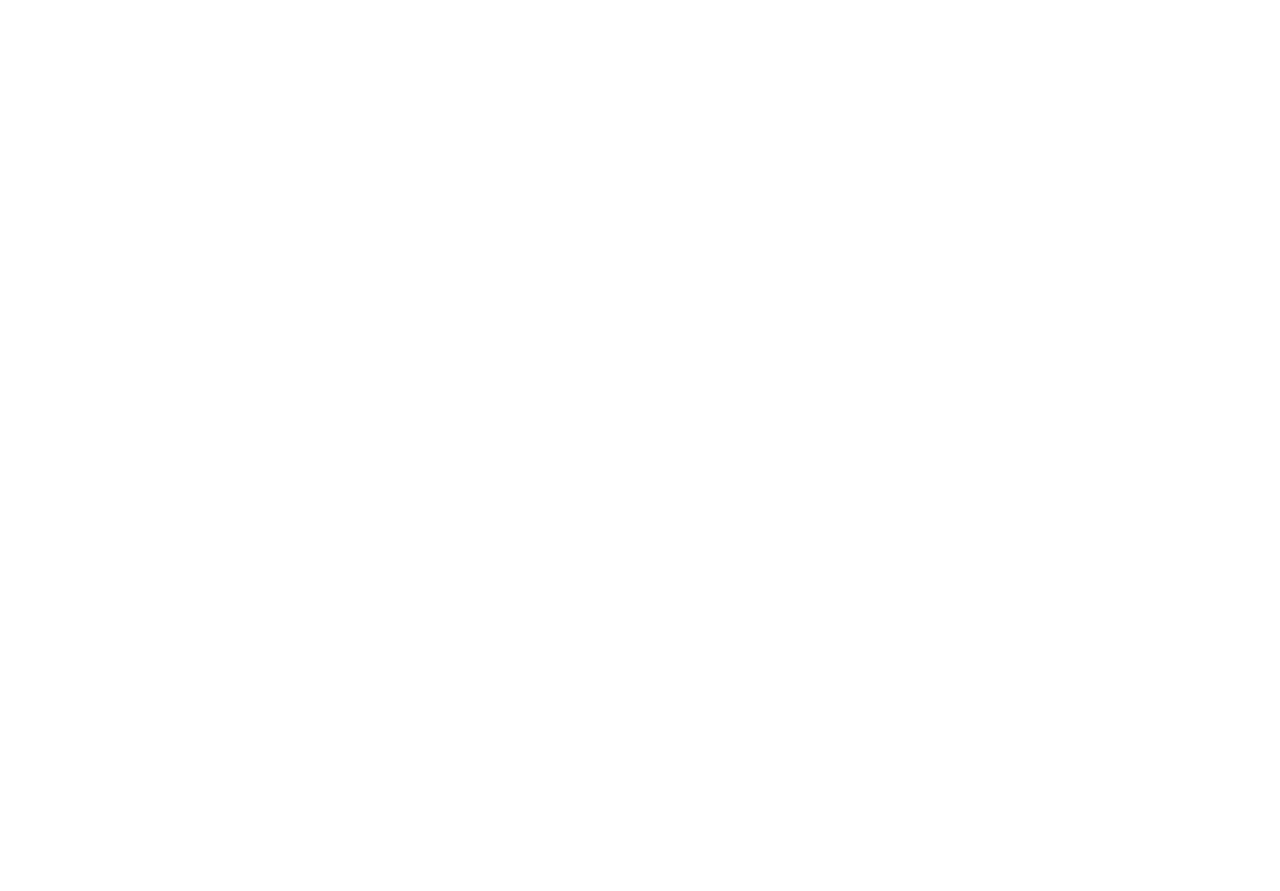
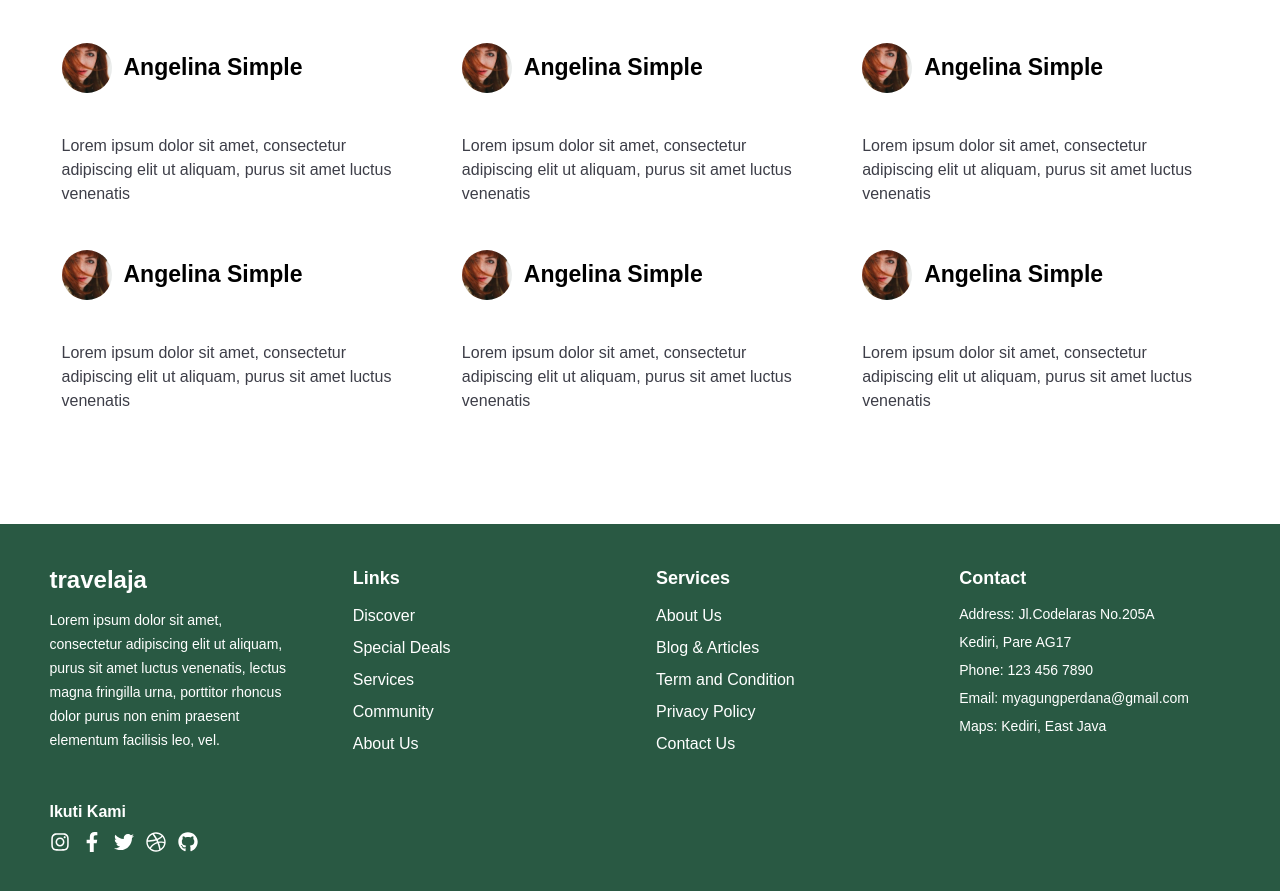
Before and after one commit to Jurayev311/travel-copy-app, a Next.js app: page / in a window 1280 px wide. Shown: the part 2540-3431 px from the top of the page. Before the commit the page ends 2447 px from the top, so only its background shows below. Built offline with nearby package versions, Linux system fonts and the light colour scheme.

Commit message:
testiminiol and footer components completed

```diff
--- a/src/app/(layout)/page.js
+++ b/src/app/(layout)/page.js
@@ -1,6 +1,8 @@
 import Discover from '@/components/Discover'
+import Footer from '@/components/Footer'
 import Hero from '@/components/Hero'
 import Point from '@/components/Point'
+import Testimonial from '@/components/Testimonial'
 import React from 'react'
 
 const Home = () => {
@@ -9,6 +11,8 @@
       <Hero />
       <Point />
       <Discover />
+      <Testimonial />
+      <Footer />
     </div>
   )
 }
--- /dev/null
+++ b/src/components/Footer.js
@@ -0,0 +1,65 @@
+import Link from "next/link";
+import React from "react";
+import { FaInstagram, FaFacebookF, FaTwitter, FaDribbble, FaGithub } from "react-icons/fa";
+
+const Footer = () => {
+  return (
+    <footer className="bg-[#295943] text-white py-10">
+      <div className="container mx-auto px-5 grid grid-cols-1 md:grid-cols-4 gap-8">
+
+        <div>
+          <h2 className="text-2xl font-bold">travelaja</h2>
+          <p className="mt-3 text-sm leading-6 max-w-[240px]">
+            Lorem ipsum dolor sit amet, consectetur adipiscing elit ut aliquam,
+            purus sit amet luctus venenatis, lectus magna fringilla urna,
+            porttitor rhoncus dolor purus non enim praesent elementum facilisis leo, vel.
+          </p>
+          <h3 className="mt-12 font-bold">Ikuti Kami</h3>
+          <div className="flex gap-3 mt-2 text-xl">
+            <Link href="#"><FaInstagram className="hover:text-gray-300" /></Link>
+            <Link href="#"><FaFacebookF className="hover:text-gray-300" /></Link>
+            <Link href="#"><FaTwitter className="hover:text-gray-300" /></Link>
+            <Link href="#"><FaDribbble className="hover:text-gray-300" /></Link>
+            <Link href="#"><FaGithub className="hover:text-gray-300" /></Link>
+          </div>
+        </div>
+
+        <div>
+          <h3 className="text-lg font-bold">Links</h3>
+          <ul className="mt-3 space-y-2">
+            <li><Link href="/discover" className="hover:text-gray-300">Discover</Link></li>
+            <li><Link href="/deals" className="hover:text-gray-300">Special Deals</Link></li>
+            <li><Link href="/services" className="hover:text-gray-300">Services</Link></li>
+            <li><Link href="/community" className="hover:text-gray-300">Community</Link></li>
+            <li><Link href="/about" className="hover:text-gray-300">About Us</Link></li>
+          </ul>
+        </div>
+
+        <div>
+          <h3 className="text-lg font-bold">Services</h3>
+          <ul className="mt-3 space-y-2">
+            <li><Link href="/about" className="hover:text-gray-300">About Us</Link></li>
+            <li><Link href="/blog" className="hover:text-gray-300">Blog & Articles</Link></li>
+            <li><Link href="/terms" className="hover:text-gray-300">Term and Condition</Link></li>
+            <li><Link href="/privacy" className="hover:text-gray-300">Privacy Policy</Link></li>
+            <li><Link href="/contact" className="hover:text-gray-300">Contact Us</Link></li>
+          </ul>
+        </div>
+
+        <div>
+          <h3 className="text-lg font-bold">Contact</h3>
+          <ul className="mt-3 space-y-2 text-sm">
+            <li>Address: Jl.Codelaras No.205A</li>
+            <li>Kediri, Pare AG17</li>
+            <li>Phone: 123 456 7890</li>
+            <li>Email: <a href="mailto:myagungperdana@gmail.com" className="hover:text-gray-300">myagungperdana@gmail.com</a></li>
+            <li>Maps: Kediri, East Java</li>
+          </ul>
+        </div>
+
+      </div>
+    </footer>
+  );
+};
+
+export default Footer;
--- /dev/null
+++ b/src/components/Testimonial.js
@@ -0,0 +1,76 @@
+import Image from 'next/image'
+import React from 'react'
+import profile from '../../public/assets/profile.svg'
+
+const Testimonial = () => {
+    return (
+        <section className='mb-[99px]'>
+            <div className='container mx-auto text-black'>
+                <div className='text-center'>
+                    <h2 className='text-[#295943] text-[16px] font-bold mb-2'>Testimonial</h2>
+                    <p className='text-[27.65px] text-[#000000] font-bold mb-[50px]'>What they say about us</p>
+                </div>
+
+                <div className='grid grid-cols-3 gap-5'>
+                    <div className='hover:bg-[#43B97F] rounded hover:text-white duration-300 p-3'>
+                        <div className='flex items-center gap-3 mb-[41px]'>
+                            <Image alt='Testimonial profile' src={profile} />
+                            <h3 id='Testimonialh' className='text-[23px] text-[#000000] font-bold'>Angelina Simple</h3>
+                        </div>
+                        <p id='Testimonialp' className='text-[16px] font-normal text-[#3D3E48]'>
+                            Lorem ipsum dolor sit amet, consectetur adipiscing elit ut aliquam, purus sit amet luctus venenatis
+                        </p>
+                    </div>
+                    <div className='hover:bg-[#43B97F] rounded hover:text-white duration-300 p-3'>
+                        <div className='flex items-center gap-3 mb-[41px]'>
+                            <Image alt='Testimonial profile' src={profile} />
+                            <h3 id='Testimonialh' className='text-[23px] text-[#000000] font-bold'>Angelina Simple</h3>
+                        </div>
+                        <p id='Testimonialp' className='text-[16px] font-normal text-[#3D3E48]'>
+                            Lorem ipsum dolor sit amet, consectetur adipiscing elit ut aliquam, purus sit amet luctus venenatis
+                        </p>
+                    </div>
+                    <div className='hover:bg-[#43B97F] rounded hover:text-white duration-300 p-3'>
+                        <div className='flex items-center gap-3 mb-[41px]'>
+                            <Image alt='Testimonial profile' src={profile} />
+                            <h3 id='Testimonialh' className='text-[23px] text-[#000000] font-bold'>Angelina Simple</h3>
+                        </div>
+                        <p id='Testimonialp' className='text-[16px] font-normal text-[#3D3E48]'>
+                            Lorem ipsum dolor sit amet, consectetur adipiscing elit ut aliquam, purus sit amet luctus venenatis
+                        </p>
+                    </div>
+                    <div className='hover:bg-[#43B97F] rounded hover:text-white duration-300 p-3'>
+                        <div className='flex items-center gap-3 mb-[41px]'>
+                            <Image alt='Testimonial profile' src={profile} />
+                            <h3 id='Testimonialh' className='text-[23px] text-[#000000] font-bold'>Angelina Simple</h3>
+                        </div>
+                        <p id='Testimonialp' className='text-[16px] font-normal text-[#3D3E48]'>
+                            Lorem ipsum dolor sit amet, consectetur adipiscing elit ut aliquam, purus sit amet luctus venenatis
+                        </p>
+                    </div>
+                    <div className='hover:bg-[#43B97F] rounded hover:text-white duration-300 p-3'>
+                        <div className='flex items-center gap-3 mb-[41px]'>
+                            <Image alt='Testimonial profile' src={profile} />
+                            <h3 id='Testimonialh' className='text-[23px] text-[#000000] font-bold'>Angelina Simple</h3>
+                        </div>
+                        <p id='Testimonialp' className='text-[16px] font-normal text-[#3D3E48]'>
+                            Lorem ipsum dolor sit amet, consectetur adipiscing elit ut aliquam, purus sit amet luctus venenatis
+                        </p>
+                    </div>
+                    <div className='hover:bg-[#43B97F] rounded hover:text-white duration-300 p-3'>
+                        <div className='flex items-center gap-3 mb-[41px]'>
+                            <Image alt='Testimonial profile' src={profile} />
+                            <h3 id='Testimonialh' className='text-[23px] text-[#000000] font-bold'>Angelina Simple</h3>
+                        </div>
+                        <p id='Testimonialp' className='text-[16px] font-normal text-[#3D3E48]'>
+                            Lorem ipsum dolor sit amet, consectetur adipiscing elit ut aliquam, purus sit amet luctus venenatis
+                        </p>
+                    </div>
+                </div>
+
+            </div>
+        </section>
+    )
+}
+
+export default Testimonial
```
Also changed, not shown: public/assets/profile.svg (added), src/app/globals.css (line endings or trailing spaces).
